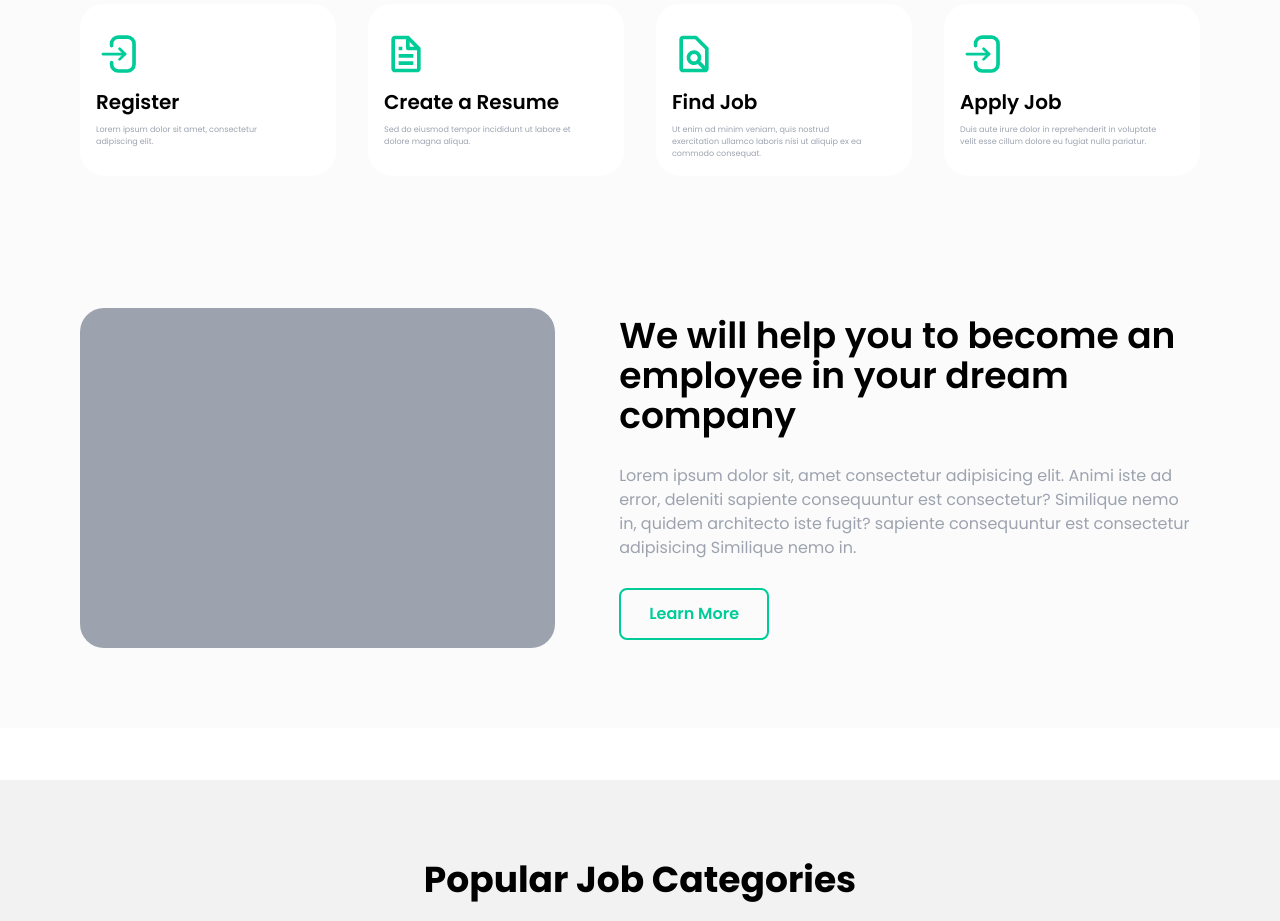
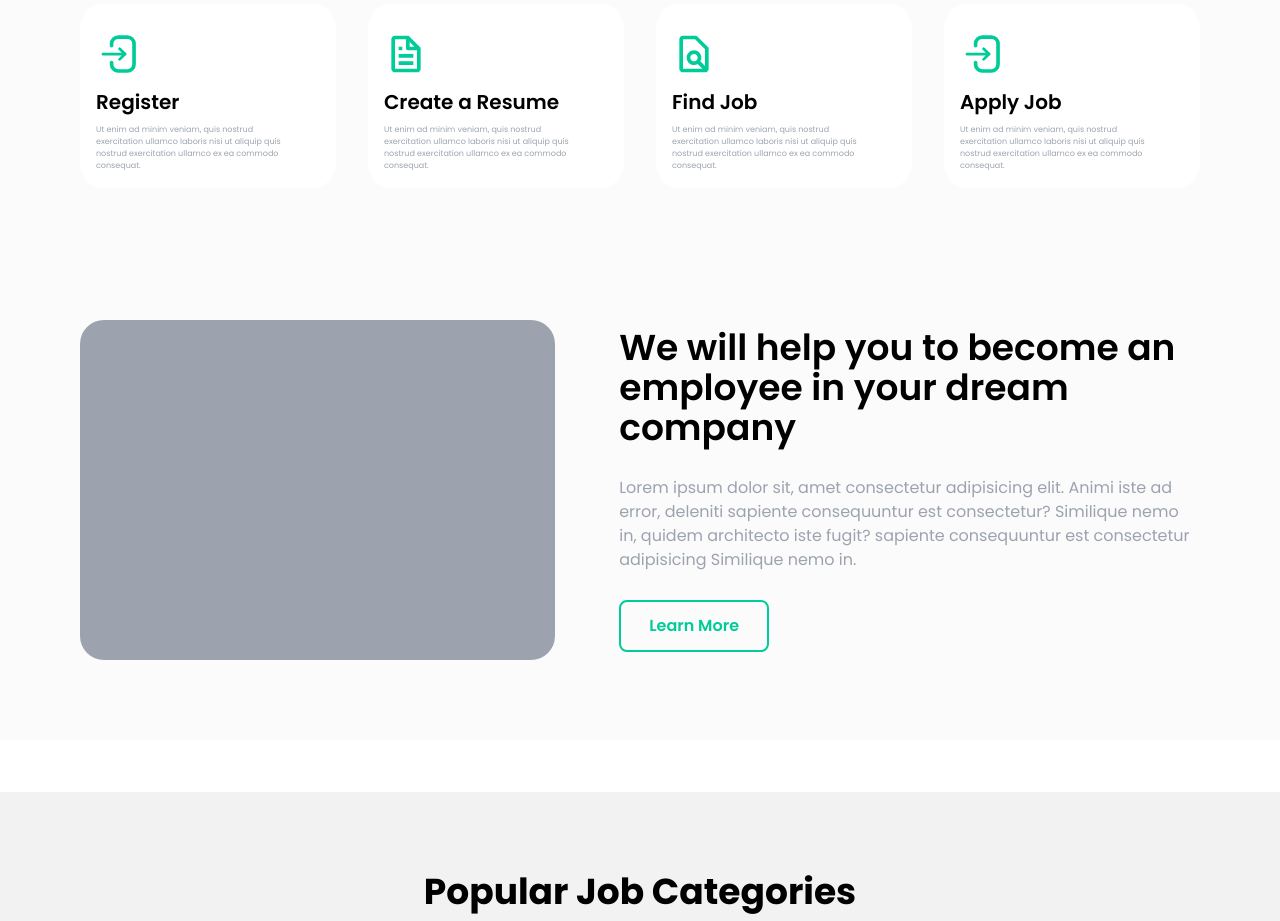
Before and after one commit to kalaounmohamad/Job-search-website, a Next.js app: page / in a window 1280 px wide. Shown: the part 960-1881 px from the top of the page. Built offline with nearby package versions, Linux system fonts and the light colour scheme.

Commit message:
Paragraphs

```diff
--- a/app/components/HowItWorksSection/Cards.js
+++ b/app/components/HowItWorksSection/Cards.js
@@ -8,7 +8,8 @@ export default function Cards() {
   const cardData = [
     {
       title: "Register",
-      description: "Lorem ipsum dolor sit amet, consectetur adipiscing elit.",
+      description:
+        "Ut enim ad minim veniam, quis nostrud exercitation ullamco laboris nisi ut aliquip quis nostrud exercitation ullamco ex ea commodo consequat.",
       icon: (
         <svg
           viewBox="0 0 24 24"
@@ -43,7 +44,7 @@ export default function Cards() {
     {
       title: "Create a Resume",
       description:
-        "Sed do eiusmod tempor incididunt ut labore et dolore magna aliqua.",
+        "Ut enim ad minim veniam, quis nostrud exercitation ullamco laboris nisi ut aliquip quis nostrud exercitation ullamco ex ea commodo consequat.",
       icon: (
         <svg
           stroke="currentColor"
@@ -61,7 +62,7 @@ export default function Cards() {
     {
       title: "Find Job",
       description:
-        "Ut enim ad minim veniam, quis nostrud exercitation ullamco laboris nisi ut aliquip ex ea commodo consequat.",
+        "Ut enim ad minim veniam, quis nostrud exercitation ullamco laboris nisi ut aliquip quis nostrud exercitation ullamco ex ea commodo consequat.",
       icon: (
         <svg
           stroke="currentColor"
@@ -78,7 +79,7 @@ export default function Cards() {
     {
       title: "Apply Job",
       description:
-        "Duis aute irure dolor in reprehenderit in voluptate velit esse cillum dolore eu fugiat nulla pariatur.",
+        "Ut enim ad minim veniam, quis nostrud exercitation ullamco laboris nisi ut aliquip quis nostrud exercitation ullamco ex ea commodo consequat.",
       icon: (
         <svg
           viewBox="0 0 24 24"
@@ -118,7 +119,7 @@ export default function Cards() {
           {card.icon}
 
           <h2 className="text-xl font-semibold mb-2">{card.title}</h2>
-          <p className="text-gray-400 text-[0.5rem] md:w-[90%]">
+          <p className="text-gray-400 text-[0.5rem] md:w-[85%]">
             {card.description}
           </p>
         </div>
```
